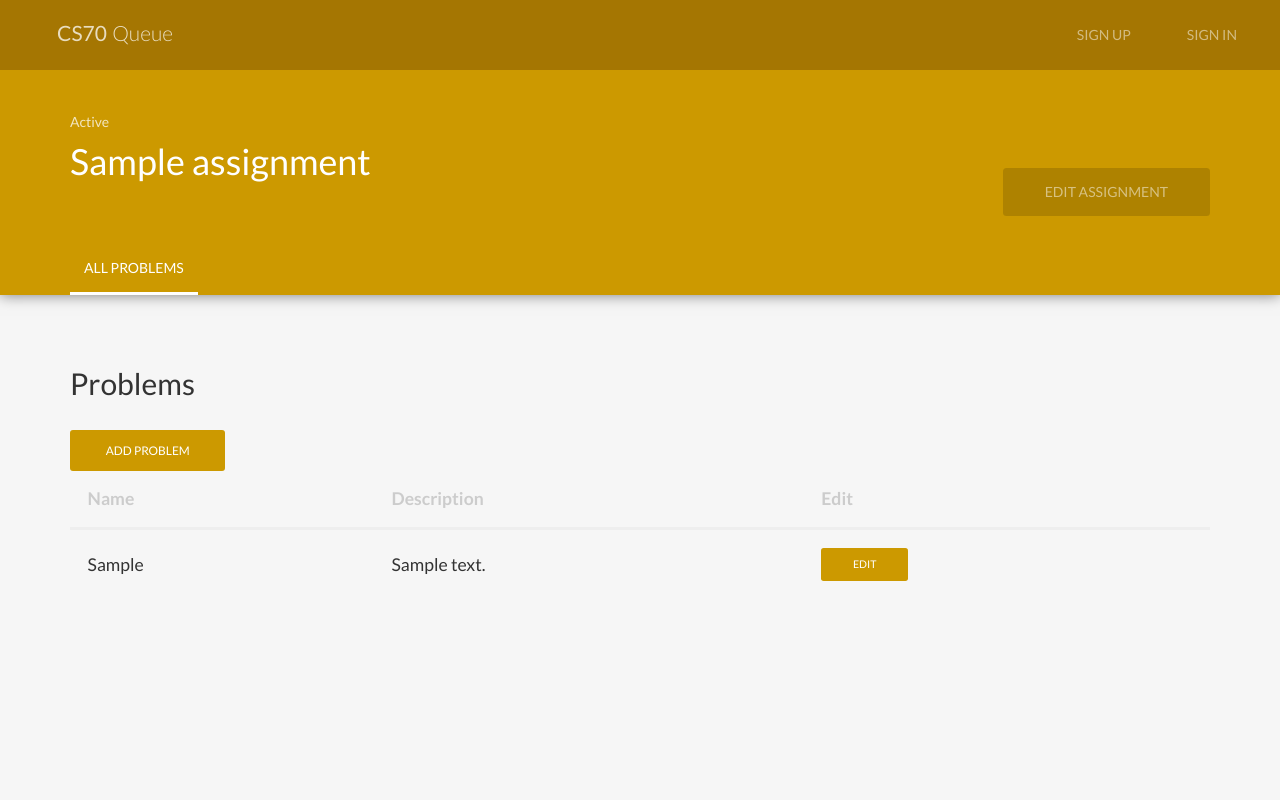
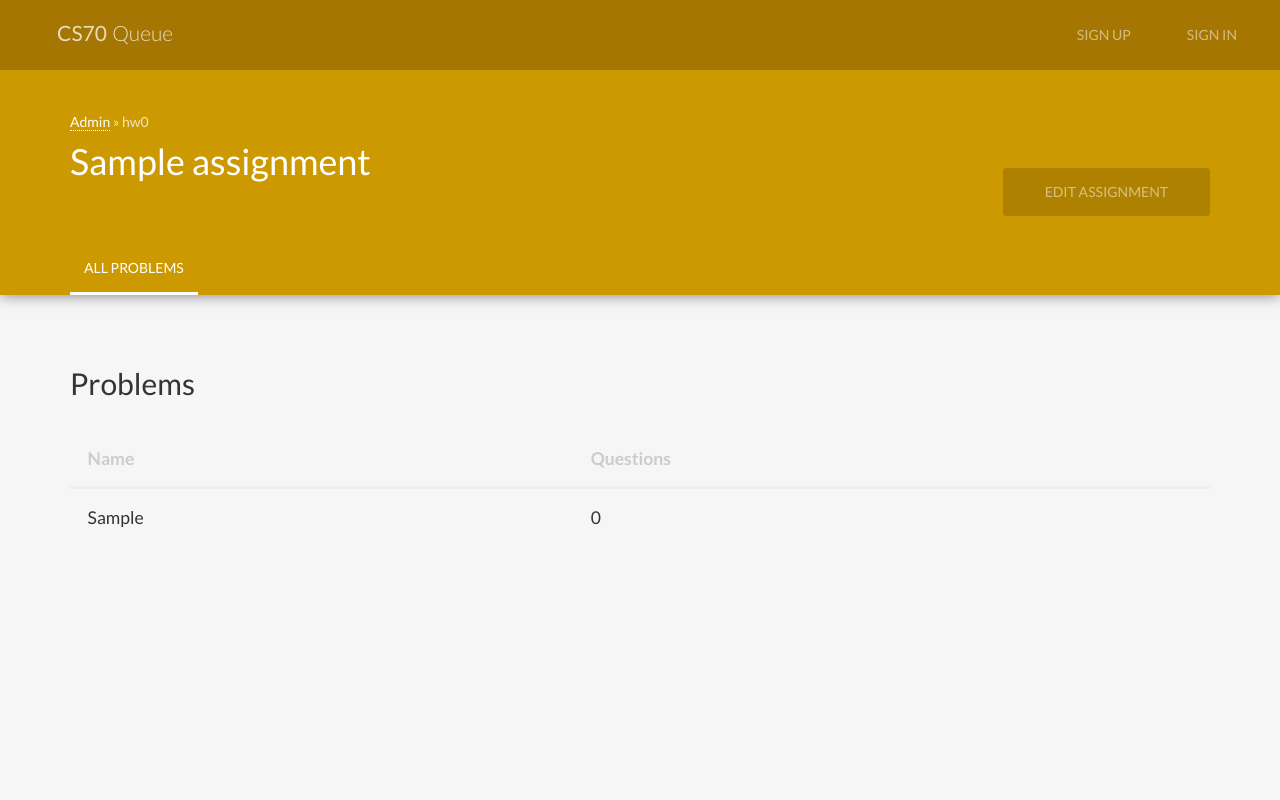
Before and after one commit to alvinwan/quupod, a Flask app: page /staff/assignment/1 in a window 1280 px wide. Run offline with Flask 2, Linux system fonts and the light colour scheme; tables that the repository leaves empty hold one stand-in row (values such as "Sample post"); parts of the project's set-up code (start-up, migrations or seed data) failed here and were passed over; some libraries are stand-ins or nearby versions.

Commit message:
removed Problem obj => field for Assignment + auto-promote on sign-in if on whitelist

```diff
--- a/queue/__init__.py
+++ b/queue/__init__.py
@@ -13,6 +13,7 @@ try:
     secret_key = config['secret_key']
     debug = bool(config['debug'])
     whitelist = config.get('whitelist', '').split(',')
+    print(whitelist)
 except FileNotFoundError:
     raise UserWarning('Configuration file not found. Rerun `make install` and \
     update the new queue.cfg accordingly.')
--- a/queue/public/forms.py
+++ b/queue/public/forms.py
@@ -1,7 +1,6 @@
 from wtforms_alchemy import ModelForm, ModelFieldList
 from wtforms.fields import FormField
 import wtforms as wtf
-from queue.staff.forms import AssignmentForm, ProblemForm
 from queue.staff.models import Inquiry, User
 import flask_login
 
@@ -24,8 +23,8 @@ class InquiryForm(ModelForm):
         model = Inquiry
         only = ('name', 'question')
 
-    assignment = ModelFieldList(FormField(AssignmentForm))
-    problem = ModelFieldList(FormField(ProblemForm))
+    # assignment =
+    # problem =
 
     def __iter__(self):
         """Exclude name field if user is logged in"""
--- a/queue/public/views.py
+++ b/queue/public/views.py
@@ -1,7 +1,7 @@
 from flask import Blueprint, render_template, request
 from .forms import *
 from .controllers import *
-from queue import app, login_manager
+from queue import app, login_manager, whitelist
 from queue.staff.models import User, Inquiry
 from queue.views import anonymous_required
 import flask_login
@@ -48,6 +48,9 @@ def login():
         user = get_user(username=request.form['username'])
         if user and user.password == request.form['password']:
             flask_login.login_user(user)
+            if user.email in whitelist:
+                user.role = 'staff'
+            add_obj(user)
             print(' * %s (%s) logged in.' % (user.name, user.email))
             return get_user_home(user)
         message = 'Login failed.'
--- a/queue/staff/controllers.py
+++ b/queue/staff/controllers.py
@@ -1,7 +1,7 @@
 from flask import url_for
 from queue import db
 from queue.controllers import multi2dict
-from .models import Inquiry, add_obj, Assignment, Problem
+from .models import Inquiry, add_obj, Assignment
 from sqlalchemy import desc
 
 
@@ -103,46 +103,24 @@ def get_assignments(**kwargs):
     return Assignment.query.filter_by(**kwargs).all()
 
 
-def create_problem(assignmentId, data):
-    """
-    Create a new problem
-
-    :param ImmutableDict data: all data for a problem
-    :return: new Problem object
-    """
-    data = multi2dict(data)
-    data['assignment_id'] = assignmentId
-    return add_obj(Problem(**data))
-
-
-def get_problem(**kwargs):
-    """
-    Get problem according to filters.
-
-    :param kwargs: keyword argument filters
-    :return: Problem
-    """
-    return Problem.query.filter_by(**kwargs).first()
-
-
-def get_problems(**kwargs):
+def get_problems(assignment):
     """
     Get all problems that match the filters
 
     :param kwargs: keyword argument filters
     :return: list of Problem objects
     """
-    return Problem.query.filter_by(**kwargs).all()
+    return [{'name': n, 'count': len(get_problem_inquiries(assignment.id, n))}
+        for n in assignment.problems.split(',')]
 
 
-def edit_problem(problem, data):
+def get_problem_inquiries(assignmentId, problem):
     """
-    Update a problem using data.
+    Get all inquiries for a problem
 
-    :param ImmutableDict data: data
-    :param Problem problem: problem object to update
-    :return: old problem object
+    :param int assignmentId: assignment id
+    :param str problem: problem number
+    :return: list of Inquiries
     """
-    for k, v in data.items():
-        setattr(problem, k, v)
-    return add_obj(problem)
+    return Inquiry.query.filter_by(
+        assignment_id=assignmentId, problem=problem).all()
--- a/queue/staff/views.py
+++ b/queue/staff/views.py
@@ -91,36 +91,9 @@ def assignment_edit(id):
 @staff.route('/assignment/<string:id>', methods=['POST', 'GET'])
 def assignment_detail(id):
     assignment = get_assignment(id=id)
-    problems = get_problems(assignment_id=id)
+    problems = get_problems(assignment)
     return render_template('assignment_detail.html', assignment=assignment,
         problems=problems)
-
-
-@requires('staff')
-@staff.route('/assignment/<string:assignmentId>/problem/create', methods=['POST', 'GET'])
-def problem_create(assignmentId):
-    """create new assignment problem"""
-    form = ProblemForm(request.form)
-    assignment = get_assignment(id=assignmentId)
-    if request.method == 'POST' and form.validate():
-        problem = create_problem(assignmentId, request.form)
-        return redirect(url_for('staff.assignment_detail', id=assignment.id))
-    return render_template('form.html',
-        form=form, title='Create Problem for %s' % assignment.name)
-
-
-@requires('/staff')
-@staff.route('/assignment/<string:assignmentId>/problem/<string:problemId>/edit', methods=['POST', 'GET'])
-def problem_edit(assignmentId, problemId):
-    problem = get_problem(id=problemId)
-    assignment = get_assignment(id=assignmentId)
-    form = ProblemForm(request.form)
-    form.populate_obj(problem)
-    if request.method == 'POST' and form.validate():
-        problem = edit_problem(problem, request.form)
-        return redirect(url_for('staff.assignment_detail', id=assignmentId))
-    return render_template('form.html', form=form,
-        title='Edit Problem for %s' % assignment.name)
 
 
 #############
--- a/queue/static/style.css
+++ b/queue/static/style.css
@@ -99,6 +99,14 @@ main {
   .event-byline {
     color:rgba(255,255,255,0.75);
   }
+    .event-byline a {
+      color:#FFF;
+      border-bottom:1px dotted #FFF;
+    }
+    .event-byline a:hover {
+      border-bottom:1px solid #FFF;
+      text-decoration:none;
+    }
   .event-title {
     font-weight:400;
     color:#FFF;
--- a/queue/templates/assignment_detail.html
+++ b/queue/templates/assignment_detail.html
@@ -3,7 +3,7 @@
 {% block main %}
 <section class="event">
   <div class="col-md-6 event-text">
-    <p class="event-byline">{% if assignment.is_active %}Active{% else %}Inactive{% endif %}</p>
+    <p class="event-byline"><a href="{{ url_for('staff.home') }}">Admin</a> &raquo; hw0</p>
     <h1 class="event-title">{{ assignment.name }}</h1>
     <p class="event-copy"></p>
   </div>
@@ -19,16 +19,14 @@
 <section class="queue">
   <h2 class="queue-title">Problems</h2>
   {% if problems | length == 0 %}
-    <p class="queue-note">No problems! <a href="{{ url_for('staff.problem_create', assignmentId=assignment.id) }}">Create one now.</a></p>
+    <p class="queue-note">No problems! <a href="{{ url_for('staff.assignment_edit', id=assignment.id) }}">Add to the assignment's list of problems.</a></p>
   {% else %}
-  <a class="button color sm" href="{{ url_for('staff.problem_create', assignmentId=assignment.id) }}">Add Problem</a>
   <table>
-    <tr><th>Name</th><th>Description</th><th>Edit</th></tr>
+    <tr><th>Name</th></th><th>Questions</th></tr>
     {% for problem in problems %}
     <tr>
-      <td>{{ problem.tag }}</td>
-      <td>{{ problem.description }}</td>
-      <td><a href="{{ url_for('staff.problem_edit', assignmentId=assignment.id, problemId=problem.id) }}" class="button color xs">Edit</a></td>
+      <td>{{ problem.name }}</td>
+      <td>{{ problem.count }}</td>
     </tr>
     {% endfor %}
   </table>
--- a/queue/templates/staff.html
+++ b/queue/templates/staff.html
@@ -2,7 +2,7 @@
 {% block main %}
 <section class="event">
   <div class="col-md-6 event-text">
-    <p class="event-byline">Staff only</p>
+    <p class="event-byline">Admin</p>
     <h1 class="event-title">Administration Panel</h1>
     <p class="event-copy">Want to get started clearing the queue? Click 'help'. Interested in seeing numbers? Click 'analytics'.</p>
   </div>
```
Also changed, not shown: queue/staff/forms.py (+2 -9 lines), queue/staff/models.py (+2 -17 lines).
